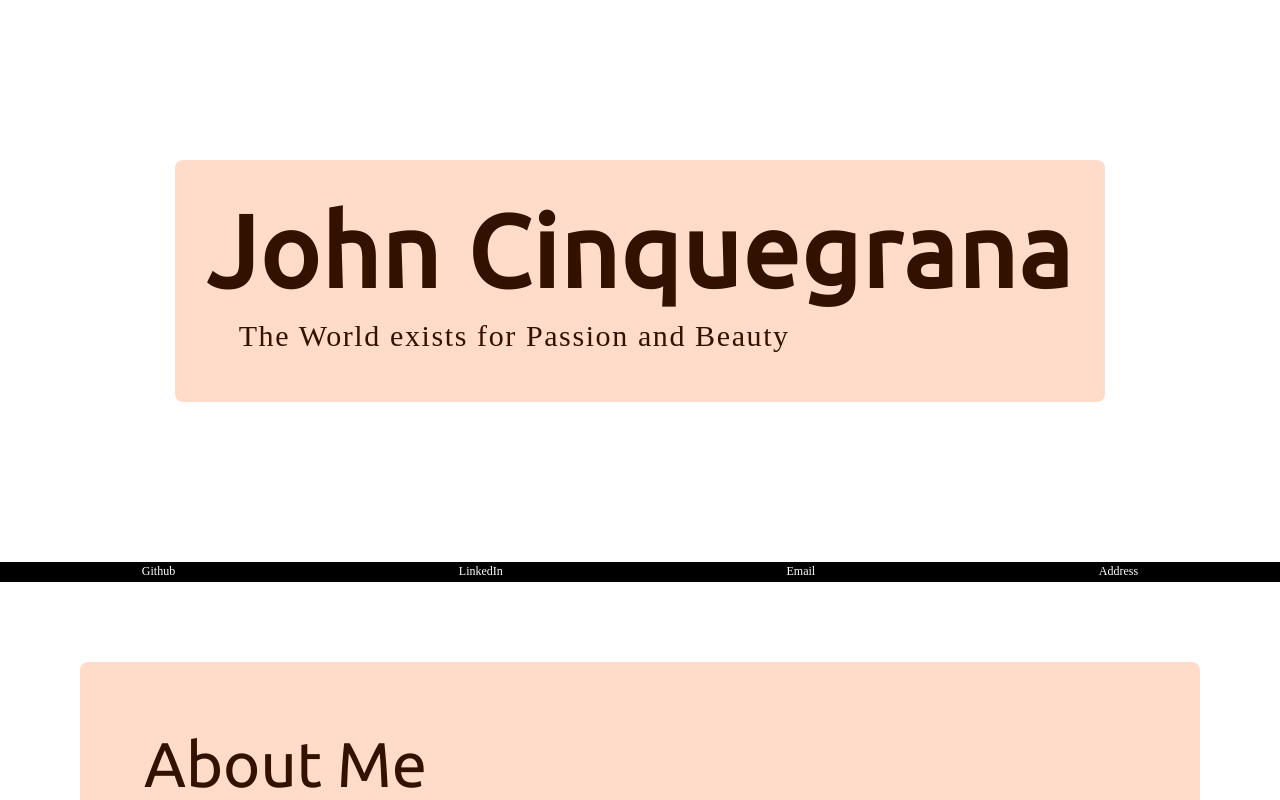
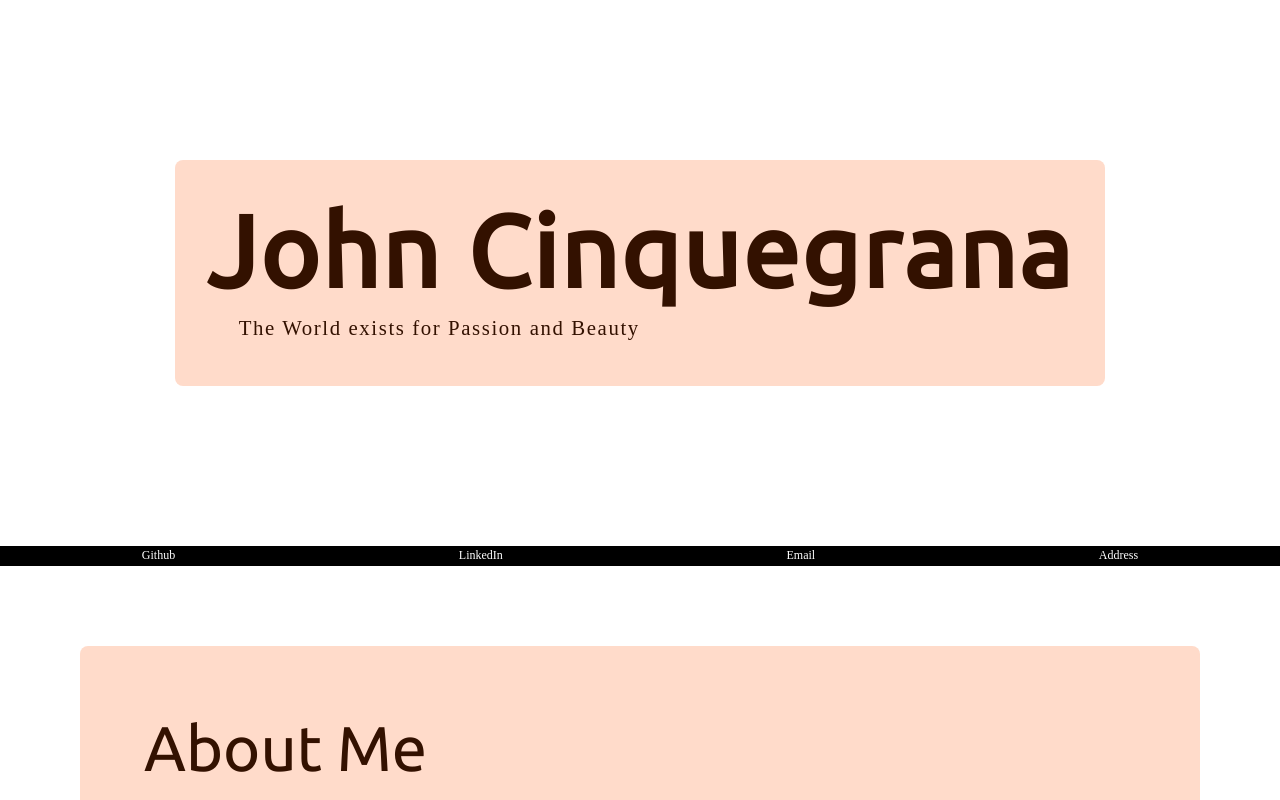
Before and after one commit to john-cinquegrana/ReactPersonalSite, a React (Vite) app: page / in a window 1280 px wide. Shown: the top 800 px of the page. Built offline with nearby package versions, Linux system fonts and the light colour scheme.

Commit message:
Added subtitle1 custom sizes

```diff
--- a/src/components/theme.ts
+++ b/src/components/theme.ts
@@ -781,6 +781,13 @@ function themeFromMaterialColors(materialTheme: MaterialColorTheme, palettes: Ma
             },
             subtitle1: {
                 fontFamily: bodyFontFamily,
+                [templateTheme.breakpoints.up('md')]: {
+                    fontSize: '1.3rem',
+                },
+                // Have 1rem for sizes smaller than md
+                [templateTheme.breakpoints.down('md')]: {
+                    fontSize: '1rem',
+                }
             },
             subtitle2: {
                 fontFamily: bodyFontFamily,
```
